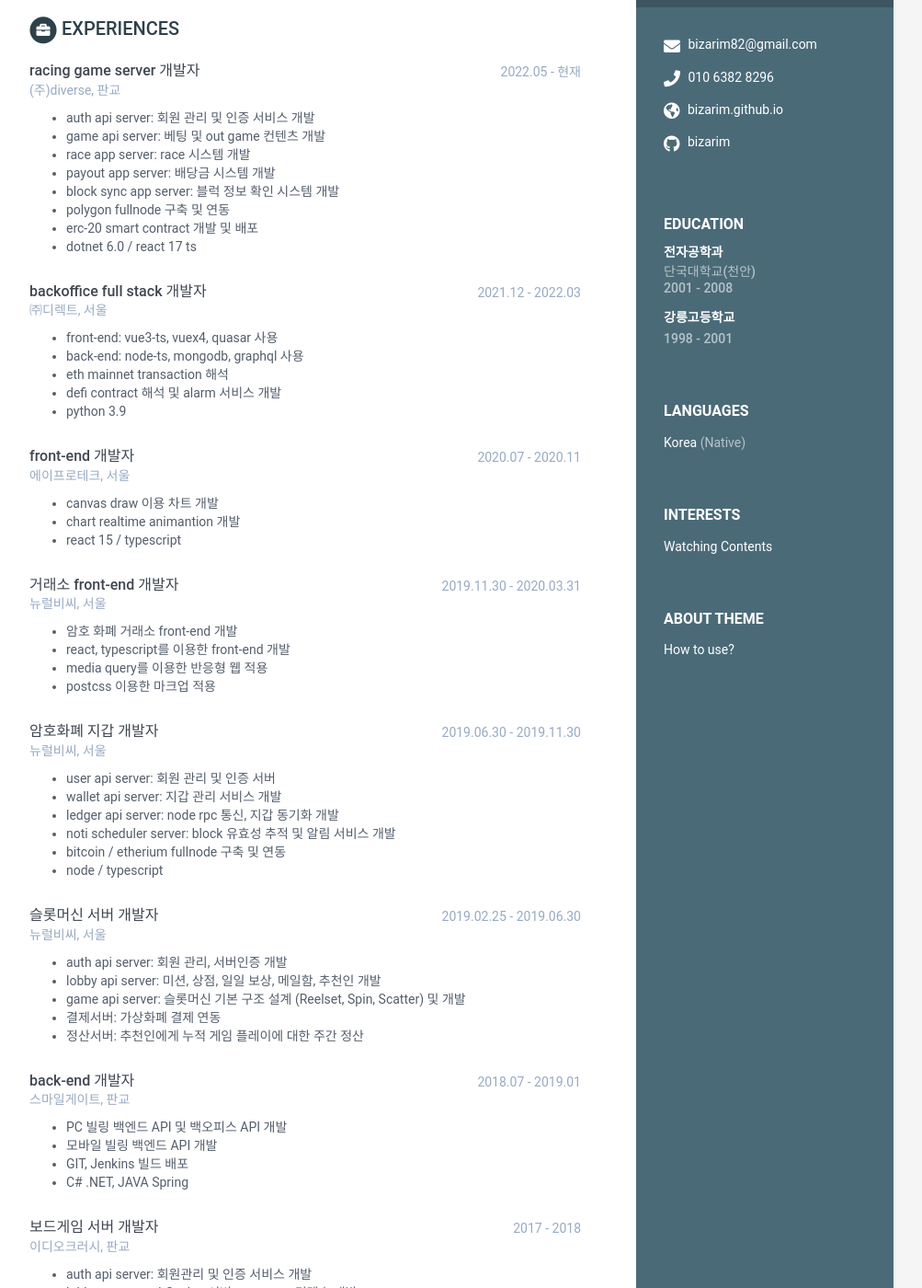
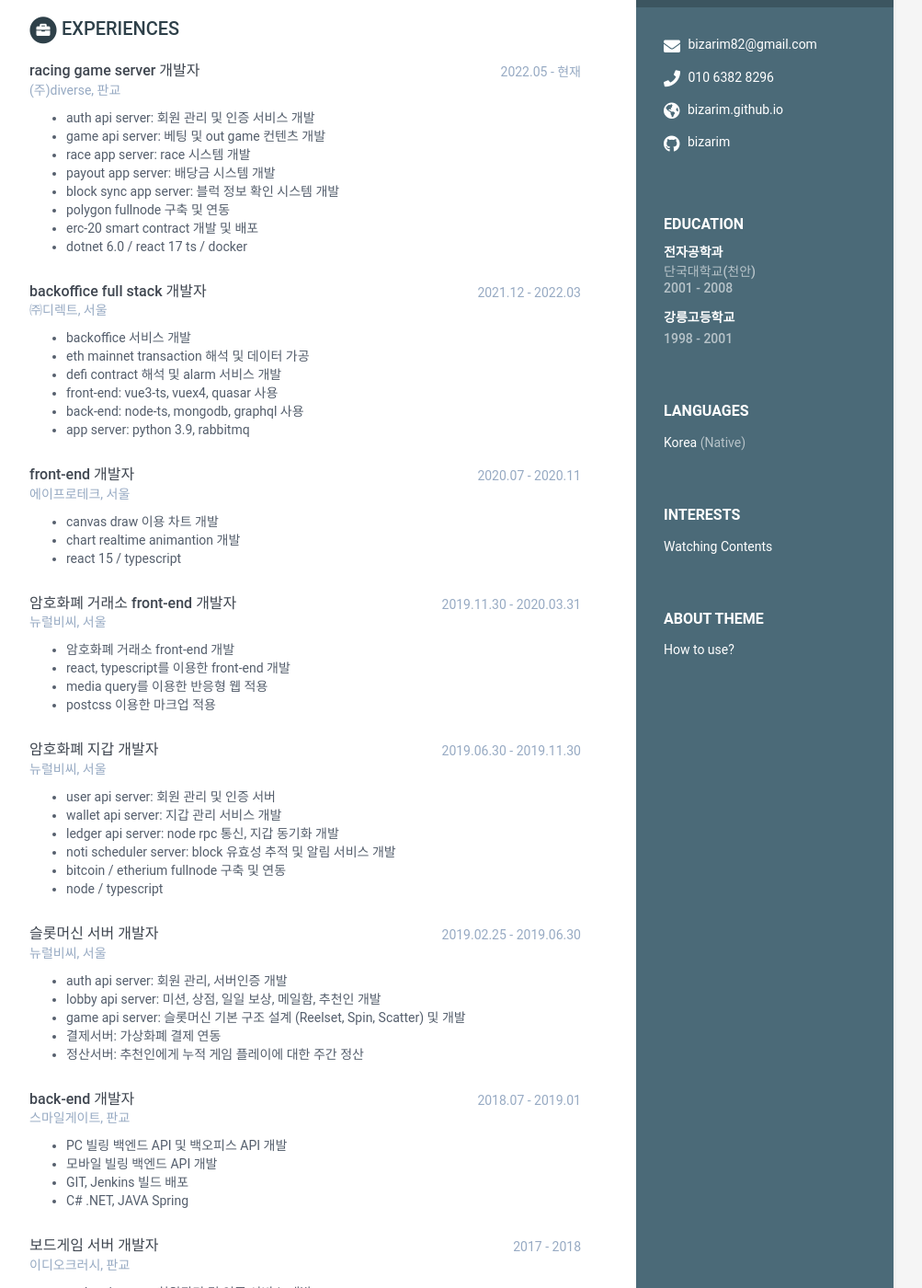
Before and after one commit to bizarim/bizarim.github.io, a Jekyll site: the page built from index.html, in a window 1280 px wide and 1400 px high, scrolled down 262 px. Shown: the whole window at 92% size, without its empty margins (168-1171 px from the left). Built offline with Jekyll 4.4.1, drawn with Linux system fonts in a browser that asks for light colours; some of the changed text lies outside the part shown.

Commit message:
Update data.yml

```diff
--- a/_data/data.yml
+++ b/_data/data.yml
@@ -91,17 +91,18 @@ experiences:
         - block sync app server: 블럭 정보 확인 시스템 개발
         - polygon fullnode 구축 및 연동
         - erc-20 smart contract 개발 및 배포
-        - dotnet 6.0 / react 17 ts
+        - dotnet 6.0 / react 17 ts / docker
 
     - role: backoffice full stack 개발자
       time: 2021.12 - 2022.03
       company: ㈜디렉트, 서울
       details: |
+        - backoffice 서비스 개발
+        - eth mainnet transaction 해석 및 데이터 가공
+        - defi contract 해석 및 alarm 서비스 개발
         - front-end: vue3-ts, vuex4, quasar 사용
         - back-end: node-ts, mongodb, graphql 사용
-        - eth mainnet transaction 해석
-        - defi contract 해석 및 alarm 서비스 개발
-        - python 3.9
+        - app server: python 3.9, rabbitmq
 
     - role: front-end 개발자
       time: 2020.07 - 2020.11
@@ -111,11 +112,11 @@ experiences:
         - chart realtime animantion 개발
         - react 15 / typescript
 
-    - role: 거래소 front-end 개발자
+    - role: 암호화폐 거래소 front-end 개발자
       time: 2019.11.30 - 2020.03.31
       company: 뉴럴비씨, 서울
       details: |
-        - 암호 화폐 거래소 front-end 개발
+        - 암호화폐 거래소 front-end 개발
         - react, typescript를 이용한 front-end 개발
         - media query를 이용한 반응형 웹 적용
         - postcss 이용한 마크업 적용
@@ -155,8 +156,8 @@ experiences:
       company: 이디오크러시, 판교
       details: |
         - auth api server: 회원관리 및 인증 서비스 개발
-        - lobby server: webSocket 서버, out game 컨텐츠 개발
-        - game server: webSocket 서버, 보드 게임 관련 로직(room 생성, 진행, 소멸) 개발
+        - lobby ws server: out game 컨텐츠 개발
+        - game ws server: 보드 게임 시스템 (room 생성, 진행, 소멸) 개발
         - matching server: mmr에 따른 matching 개발
         - ranking server: league season 개발
         - Protocol, client-server통신을 위한 DLL 개발
```
